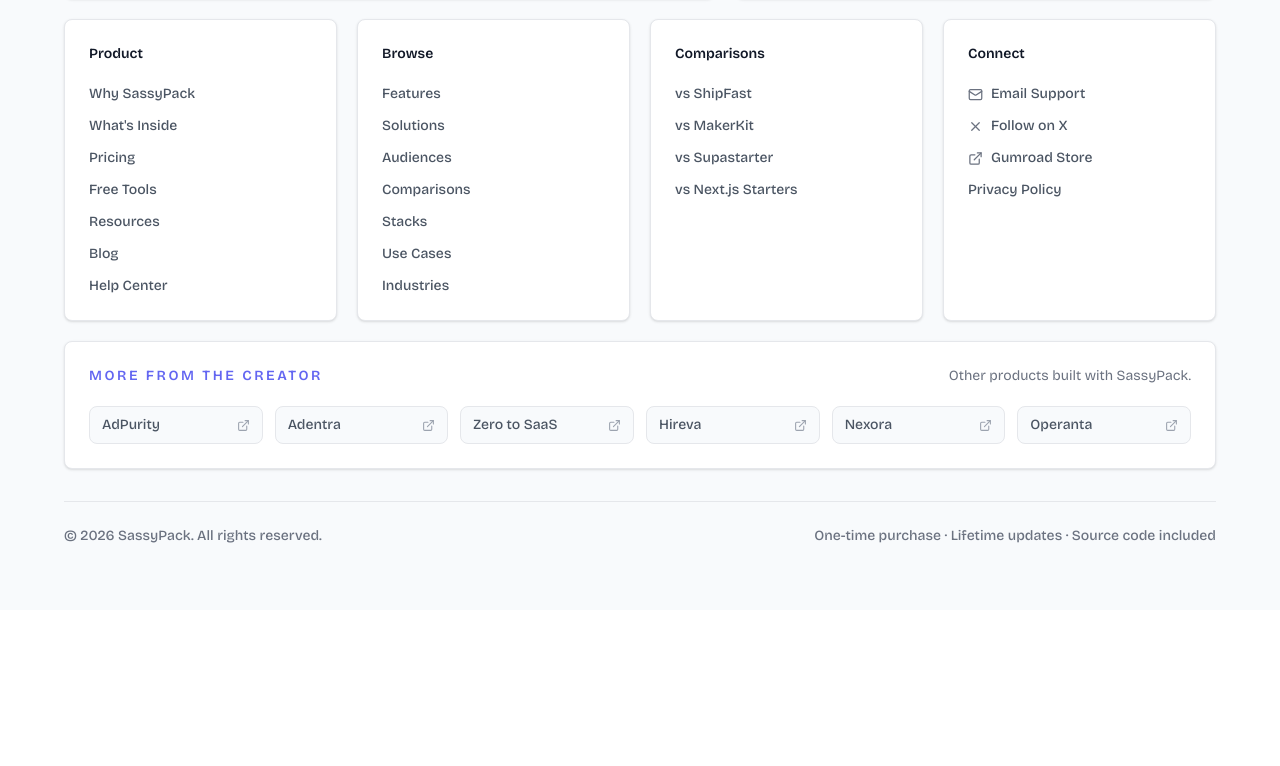
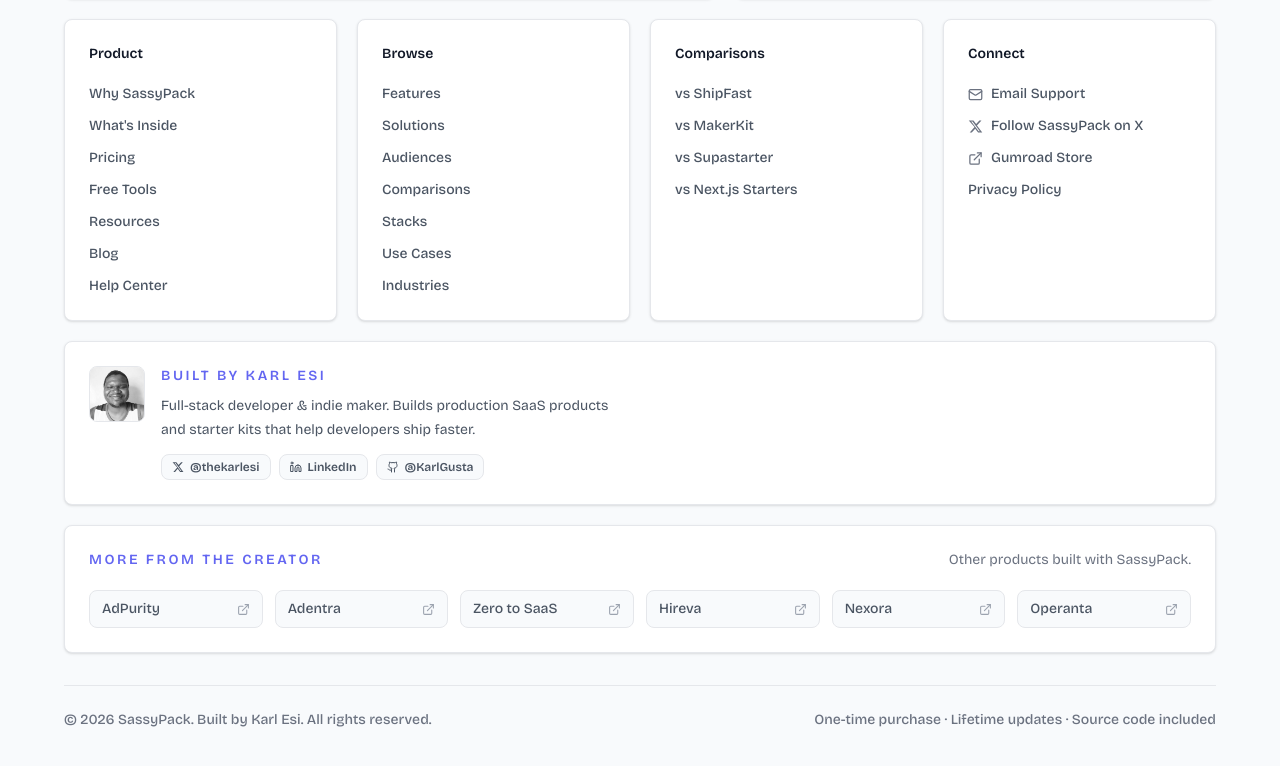
Before and after one commit to KarlGusta/sassypack-next, a Next.js app: page /faq in a window 1280 px wide. Shown: the part 1407-2173 px from the top of the page. Before the commit the page ends 2017 px from the top, so only its background shows below. Built offline with nearby package versions, Linux system fonts and the light colour scheme.

Commit message:
Wire EEAT into layout, blog posts, and footer: author byline, schema, socials, Twitter creator tags

```diff
--- a/app/blog/[slug]/page.jsx
+++ b/app/blog/[slug]/page.jsx
@@ -1,4 +1,5 @@
 import Link from "next/link";
+import Image from "next/image";
 import { blogPosts } from "@/lib/blogPosts";
 import {
   addContextualLinksToMarkdown,
@@ -9,11 +10,13 @@
 import { NOINDEX_SLUGS } from "@/lib/blogNoindexSlugs";
 import MarkdownContent from "@/components/blog/MarkdownContent";
 import ShareButtons from "@/components/blog/ShareButtons";
+import AuthorCard from "@/components/AuthorCard";
+import { ArticleJsonLd } from "@/components/JsonLd";
+import { author } from "@/data/author";
 import {
   ArrowLeft,
   ArrowRight,
   Calendar,
-  User,
   ChevronRight,
   Clock,
 } from "lucide-react";
@@ -56,6 +59,8 @@
   return {
     title: `${post.title} | SassyPack`,
     description: post.description,
+    authors: [{ name: author.name, url: author.url }],
+    creator: author.name,
     alternates: { canonical: canonicalUrl },
     robots: shouldNoindex ? "noindex, follow" : "index, follow",
     openGraph: {
@@ -63,11 +68,14 @@
       description: post.description,
       url: canonicalUrl,
       type: "article",
+      authors: [author.name],
     },
     twitter: {
       card: "summary_large_image",
       title: post.title,
       description: post.description,
+      creator: "@thekarlesi",
+      site: "@UseSassyPack",
     },
   };
 }
@@ -103,9 +111,12 @@
   const postHubs = getHubsForPost(post, sortedBlogPosts);
   const contextualLinkRules = getContextualLinkRules(post.slug, sortedBlogPosts);
   const articleContent = addContextualLinksToMarkdown(post.content, contextualLinkRules);
+  const canonicalUrl = `https://sassypack.collabtower.com/blog/${slug}`;
 
   return (
     <main className="min-h-screen bg-[#F8FAFC] px-6 pb-20 pt-28 text-[#111827] lg:pt-36">
+      <ArticleJsonLd post={post} url={canonicalUrl} />
+
       <nav className="mx-auto mb-8 flex max-w-4xl items-center gap-2 text-sm font-medium text-[#6B7280]">
         <Link href="/" className="transition hover:text-[#111827]">Home</Link>
         <ChevronRight size={14} />
@@ -114,31 +125,39 @@
         <span className="truncate text-[#111827]">{post.category}</span>
       </nav>
 
-      <article className="mx-auto max-w-4xl">
+      <article className="mx-auto max-w-4xl" itemScope itemType="https://schema.org/Article">
         <header className={`${cardClass} p-6 md:p-10`}>
           <p className="text-sm font-semibold uppercase tracking-[0.18em] text-[#6366F1]">
             {post.category}
           </p>
-          <h1 className="mt-4 text-4xl font-semibold tracking-tight md:text-6xl">
+          <h1 className="mt-4 text-4xl font-semibold tracking-tight md:text-6xl" itemProp="headline">
             {post.title}
           </h1>
 
           <div className="mt-8 flex flex-wrap items-center gap-4 border-t border-[#E5E7EB] pt-6 text-sm font-medium text-[#6B7280]">
-            <div className="flex items-center gap-2 text-[#111827]">
-              <div className="flex h-9 w-9 items-center justify-center rounded-lg bg-[#FFE711] text-[#111827]">
-                <User size={16} />
+            <div className="flex items-center gap-3 text-[#111827]" itemProp="author" itemScope itemType="https://schema.org/Person">
+              <Image
+                src={author.image}
+                alt={author.imageAlt}
+                width={36}
+                height={36}
+                className="rounded-lg border border-[#E5E7EB] object-cover"
+              />
+              <div>
+                <span className="font-semibold" itemProp="name">{author.name}</span>
+                <span className="block text-xs font-medium text-[#6B7280]">{author.jobTitle}</span>
               </div>
-              <span>Karl Gusta</span>
+              <meta itemProp="url" content={author.url} />
             </div>
             <div className="flex items-center gap-2">
               <Calendar size={17} />
-              <span>
+              <time dateTime={post.date} itemProp="datePublished">
                 {new Date(post.date).toLocaleDateString(undefined, {
                   month: "long",
                   day: "numeric",
                   year: "numeric",
                 })}
-              </span>
+              </time>
             </div>
             <div className="flex items-center gap-2">
               <Clock size={17} />
@@ -147,8 +166,12 @@
           </div>
         </header>
 
-        <div className={`${cardClass} mt-6 p-6 md:p-10`}>
+        <div className={`${cardClass} mt-6 p-6 md:p-10`} itemProp="articleBody">
           <MarkdownContent content={articleContent} />
+        </div>
+
+        <div className="mt-6">
+          <AuthorCard variant="full" />
         </div>
 
         {postHubs.length > 0 && (
--- a/app/layout.jsx
+++ b/app/layout.jsx
@@ -6,6 +6,8 @@
 import "aos/dist/aos.css";
 import SiteChrome from "@/components/layout/SiteChrome";
 import Analytics from "@/components/layout/Analytics";
+import { PersonJsonLd, OrganizationJsonLd } from "@/components/JsonLd";
+import { author } from "@/data/author";
 
 const bricolage = localFont({
   src: "./fonts/BricolageGrotesque.ttf",
@@ -18,11 +20,14 @@
   metadataBase: new URL("https://sassypack.collabtower.com"),
   title: "SassyPack — Ship Faster. Earn Sooner.",
   description:
-    "Launch your SaaS in hours with SassyPack. Pre-built authentication, payments, dashboards, and APIs for Next.js.",
+    "Launch your SaaS in hours with SassyPack. Pre-built authentication, payments, dashboards, and APIs for Next.js. Built by Karl Esi.",
+  authors: [{ name: author.name, url: author.url }],
+  creator: author.name,
+  publisher: "SassyPack",
   openGraph: {
     title: "SassyPack — Ship Faster. Earn Sooner.",
     description:
-      "Pre-built auth, payments, dashboards, and APIs for Next.js. Launch your SaaS in hours, not months.",
+      "Pre-built auth, payments, dashboards, and APIs for Next.js. Launch your SaaS in hours, not months. Built by Karl Esi.",
     url: "https://sassypack.collabtower.com",
     siteName: "SassyPack",
     images: [
@@ -38,14 +43,20 @@
     card: "summary_large_image",
     title: "SassyPack — Ship Faster. Earn Sooner.",
     description:
-      "Pre-built auth, payments, dashboards, and APIs for Next.js.",
+      "Pre-built auth, payments, dashboards, and APIs for Next.js. Built by Karl Esi.",
     images: ["/sassypack-og.png"],
+    creator: "@thekarlesi",
+    site: "@UseSassyPack",
   },
 };
 
 export default function RootLayout({ children }) {
   return (
     <html lang="en" className={bricolage.variable}>
+      <head>
+        <PersonJsonLd />
+        <OrganizationJsonLd />
+      </head>
       <body className="min-h-screen flex flex-col" suppressHydrationWarning>
         <Suspense fallback={null}><Analytics /></Suspense>
         <SiteChrome>{children}</SiteChrome>
--- a/components/layout/Footer.jsx
+++ b/components/layout/Footer.jsx
@@ -1,7 +1,24 @@
 import Link from "next/link";
-import { ArrowRight, ExternalLink, Mail, ShieldCheck, X, Zap } from "lucide-react";
+import Image from "next/image";
+import { ArrowRight, ExternalLink, Github, Linkedin, Mail, ShieldCheck, Zap } from "lucide-react";
+import { author } from "@/data/author";
 
 const primaryCheckoutUrl = "https://karlgusta.gumroad.com/l/mlixgb?wanted=true";
+
+function XIcon({ size = 15, className = "" }) {
+  return (
+    <svg
+      width={size}
+      height={size}
+      viewBox="0 0 24 24"
+      fill="currentColor"
+      className={className}
+      aria-hidden="true"
+    >
+      <path d="M18.244 2.25h3.308l-7.227 8.26 8.502 11.24H16.17l-4.714-6.231-5.401 6.231H2.744l7.727-8.835L1.2 2.25h7.54l4.261 5.678L18.244 2.25zm-1.161 17.52h1.833L7.084 4.126H5.117L17.083 19.77z" />
+    </svg>
+  );
+}
 
 const linkGroups = [
   {
@@ -40,8 +57,8 @@
   {
     title: "Connect",
     links: [
-      { name: "Email Support", href: "mailto:esimitkarlgusta@gmail.com", icon: Mail, external: true },
-      { name: "Follow on X", href: "https://x.com/UseSassyPack", icon: X, external: true },
+      { name: "Email Support", href: `mailto:${author.email}`, icon: Mail, external: true },
+      { name: "Follow SassyPack on X", href: "https://x.com/UseSassyPack", icon: XIcon, external: true },
       { name: "Gumroad Store", href: primaryCheckoutUrl, icon: ExternalLink, external: true },
       { name: "Privacy Policy", href: "/privacy" },
     ],
@@ -102,7 +119,7 @@
               <div>
                 <p className="text-2xl font-semibold tracking-tight">SassyPack</p>
                 <p className="mt-4 max-w-xl text-sm leading-6 text-[#4B5563]">
-                  SassyPack | Next.js starter kit that helps you launch your SaaS in hours with pre-built authentication, payments, dashboards, and APIs for and Next.js.
+                  SassyPack is a Next.js starter kit that helps you launch your SaaS in hours with pre-built authentication, payments, dashboards, and APIs. Built by {author.name}.
                 </p>
               </div>
               <div className="inline-flex w-fit items-center gap-2 rounded-lg border border-[#D1FAE5] bg-[#ECFDF5] px-3 py-2 text-sm font-semibold text-[#047857]">
@@ -165,6 +182,54 @@
         </div>
 
         <div className="mt-5 rounded-lg border border-[#E5E7EB] bg-white p-6 shadow-sm">
+          <div className="flex flex-col gap-5 sm:flex-row sm:items-start sm:justify-between">
+            <div className="flex items-start gap-4">
+              <Image
+                src={author.image}
+                alt={author.imageAlt}
+                width={56}
+                height={56}
+                className="rounded-lg border border-[#E5E7EB] object-cover"
+              />
+              <div>
+                <h3 className="text-sm font-semibold uppercase tracking-[0.18em] text-[#6366F1]">
+                  Built by {author.name}
+                </h3>
+                <p className="mt-2 max-w-md text-sm leading-6 text-[#4B5563]">
+                  {author.shortBio}
+                </p>
+                <div className="mt-3 flex flex-wrap gap-2">
+                  <a
+                    href={author.socials.twitter.url}
+                    target="_blank"
+                    rel="noopener noreferrer me"
+                    className="inline-flex items-center gap-1.5 rounded-lg border border-[#E5E7EB] bg-[#F8FAFC] px-2.5 py-1 text-xs font-semibold text-[#4B5563] transition hover:border-[#CBD5E1] hover:bg-white hover:text-[#111827]"
+                  >
+                    <XIcon size={12} /> {author.socials.twitter.handle}
+                  </a>
+                  <a
+                    href={author.socials.linkedin.url}
+                    target="_blank"
+                    rel="noopener noreferrer me"
+                    className="inline-flex items-center gap-1.5 rounded-lg border border-[#E5E7EB] bg-[#F8FAFC] px-2.5 py-1 text-xs font-semibold text-[#4B5563] transition hover:border-[#CBD5E1] hover:bg-white hover:text-[#111827]"
+                  >
+                    <Linkedin size={12} /> LinkedIn
+                  </a>
+                  <a
+                    href={author.socials.github.url}
+                    target="_blank"
+                    rel="noopener noreferrer me"
+                    className="inline-flex items-center gap-1.5 rounded-lg border border-[#E5E7EB] bg-[#F8FAFC] px-2.5 py-1 text-xs font-semibold text-[#4B5563] transition hover:border-[#CBD5E1] hover:bg-white hover:text-[#111827]"
+                  >
+                    <Github size={12} /> {author.socials.github.handle}
+                  </a>
+                </div>
+              </div>
+            </div>
+          </div>
+        </div>
+
+        <div className="mt-5 rounded-lg border border-[#E5E7EB] bg-white p-6 shadow-sm">
           <div className="flex flex-col gap-1 sm:flex-row sm:items-baseline sm:justify-between">
             <h3 className="text-sm font-semibold uppercase tracking-[0.18em] text-[#6366F1]">
               More from the creator
@@ -188,7 +253,7 @@
         </div>
 
         <div className="mt-8 flex flex-col gap-3 border-t border-[#E5E7EB] pt-6 text-sm font-medium text-[#6B7280] md:flex-row md:items-center md:justify-between">
-          <p>© {currentYear} SassyPack. All rights reserved.</p>
+          <p>© {currentYear} SassyPack. Built by {author.name}. All rights reserved.</p>
           <p>One-time purchase · Lifetime updates · Source code included</p>
         </div>
       </div>
```
Also changed, not shown: public/llms.txt.
